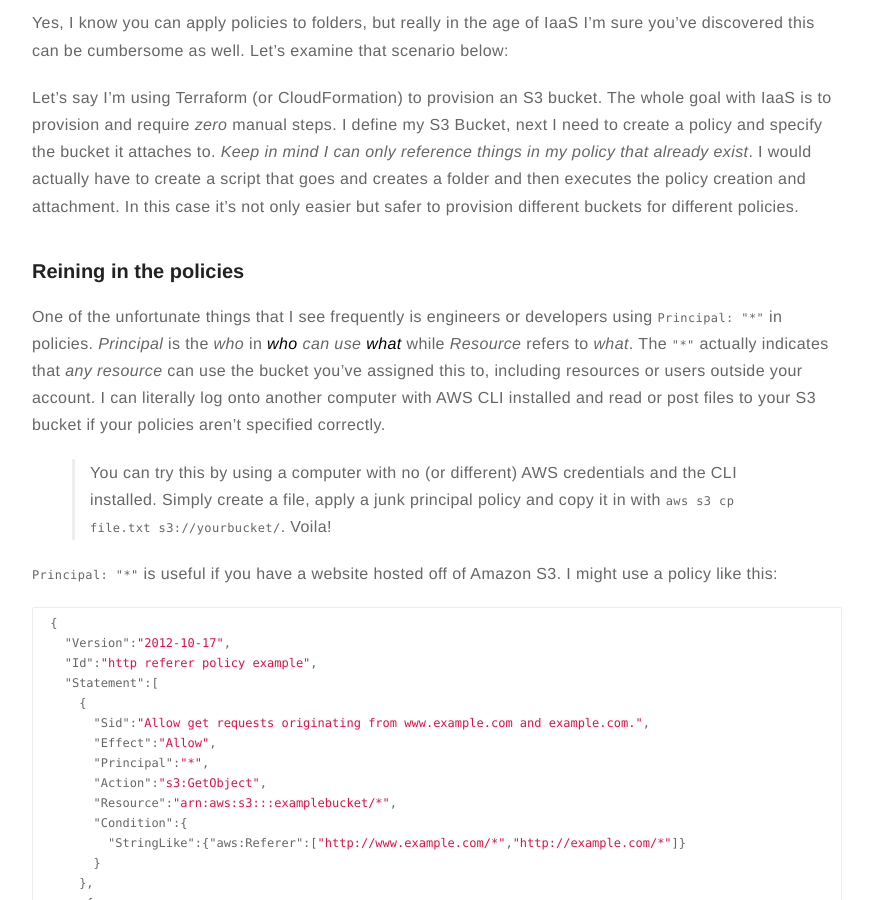
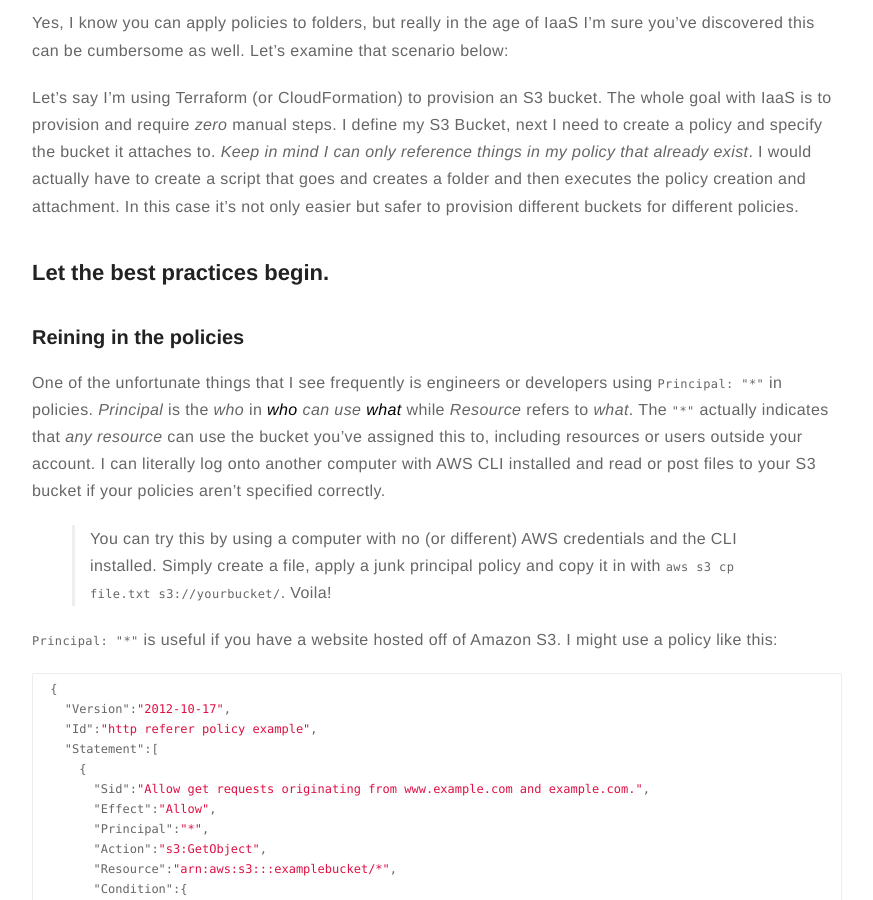
Before and after one commit to Kharonkrayford/mattouille.github.io, a Jekyll site: the page built from _posts/2017-10-16-s3-bucket-security-and-best-practices.markdown, in a window 1280 px wide and 900 px high, scrolled down 1016 px. Shown: the whole window, without its empty margins (203-1076 px from the left). Built offline with Jekyll 4.4.1, drawn with Linux system fonts in a browser that asks for light colours; comment, search, counter and statistics services are not loaded.

```diff
--- a/_posts/2017-10-16-s3-bucket-security-and-best-practices.markdown
+++ b/_posts/2017-10-16-s3-bucket-security-and-best-practices.markdown
@@ -29,6 +29,8 @@
 Yes, I know you can apply policies to folders, but really in the age of IaaS I'm sure you've discovered this can be cumbersome as well. Let's examine that scenario below:
 
 Let's say I'm using Terraform (or CloudFormation) to provision an S3 bucket. The whole goal with IaaS is to provision and require _zero_ manual steps. I define my S3 Bucket, next I need to create a policy and specify the bucket it attaches to. _Keep in mind I can only reference things in my policy that already exist_. I would actually have to create a script that goes and creates a folder and then executes the policy creation and attachment. In this case it's not only easier but safer to provision different buckets for different policies.
+
+## Let the best practices begin.
 
 ### Reining in the policies
 
```
